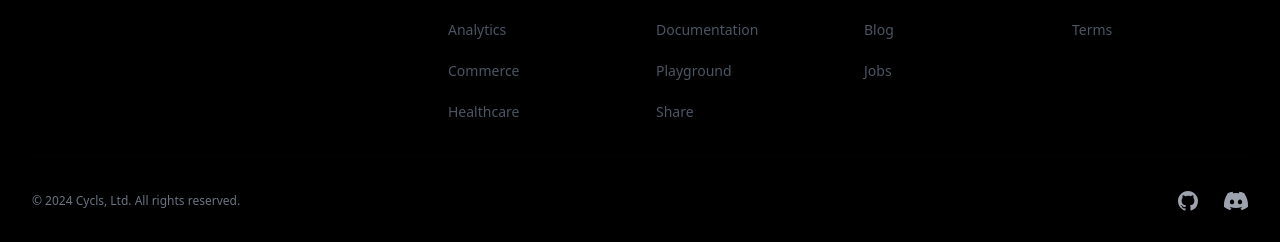
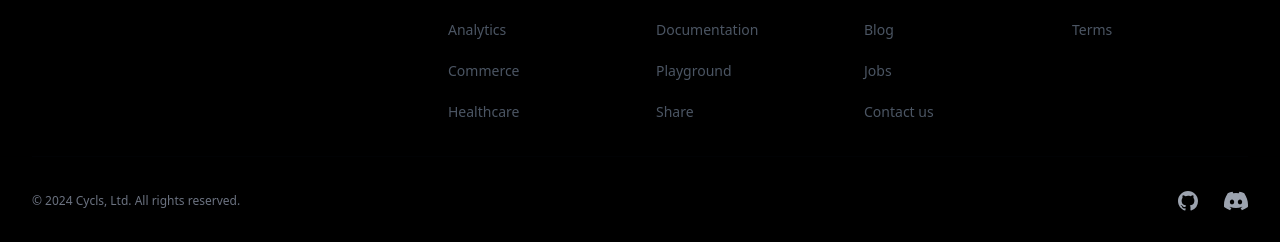
Before and after one commit to Cycls/cycls.github.io, a Jekyll site: the page built from index.html, in a window 1280 px wide and 900 px high, scrolled down 2909 px. Shown: the part 655-897 px from the top of the window. Built offline with Jekyll 4.4.1, drawn with Linux system fonts in a browser that asks for light colours; nearby versions of some CDN libraries; some web fonts are replaced; a script that is not in the unit is left out.

Commit message:
Update footer.html

```diff
--- a/_includes/footer.html
+++ b/_includes/footer.html
@@ -65,6 +65,9 @@
               </li>
               <li>
                 <a href="#" class="text-sm leading-6 text-gray-600 hover:text-gray-500">Jobs</a>
+              </li>
+              <li>
+                <a href="https://cycls.typeform.com/contactus" target="_blank" class="text-sm leading-6 text-gray-600 hover:text-gray-500">Contact us</a>
               </li>
               <!-- <li>
                 <a href="#" class="text-sm leading-6 text-gray-600 hover:text-gray-900">Press</a>
```
